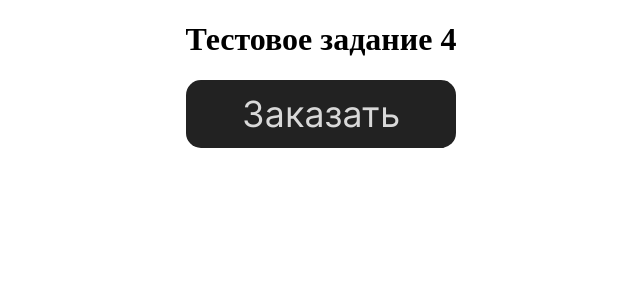
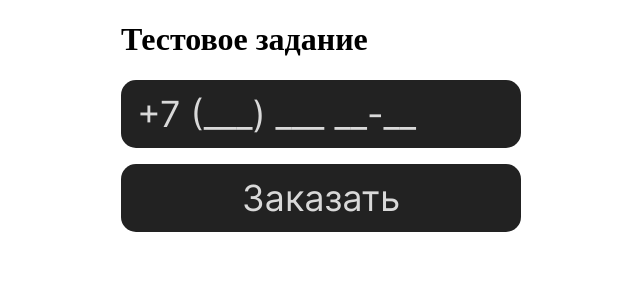
Before and after one commit to VanVorobyov/o-complex, a Next.js app: page / in a window 1280 px wide. Shown: the top 300 px of the page, without its empty margins (319-959 px from the left). Built offline with nearby package versions, Linux system fonts and the light colour scheme.

Commit message:
feat(ui): add input components

```diff
--- a/package.json
+++ b/package.json
@@ -15,6 +15,7 @@
 		"next": "14.2.1",
 		"react": "^18",
 		"react-dom": "^18",
+		"react-number-format": "^5.3.4",
 		"sass": "^1.75.0"
 	},
 	"devDependencies": {
--- a/src/app/globals.css
+++ b/src/app/globals.css
@@ -3,6 +3,10 @@
 
 /* Подключение шрифтов  */
 @import url('../shared/assets/fonts/fonts.css');
+
+* {
+  box-sizing: border-box;
+}
 
 html,
 body {
--- a/src/pages/main-page/ui/main-page.tsx
+++ b/src/pages/main-page/ui/main-page.tsx
@@ -2,12 +2,18 @@
 
 import React from 'react';
 import { Button } from '@/shared/ui/Button/Button';
+import { Input } from '@/shared/ui/Input/Input';
 
 export const MainPage = () => {
   return (
     <>
       <div>
-        <h1> Тестовое задание 4 </h1>
+        <h1> Тестовое задание </h1>
+
+        <Input name={'phone'} />
+
+        <p></p>
+
         <Button>
           <span>Заказать</span>
         </Button>
--- /dev/null
+++ b/src/shared/ui/Input/Input.module.scss
@@ -0,0 +1,24 @@
+@import '../../style/variables.scss';
+
+%baseInputStyle {
+	width: 400px;
+	height: 68px;
+	padding: 12px 16px;
+	border-radius: $--Border-radius-size;
+	font-size: $--Font-size-l;
+	font-family: $--Font;
+	font-weight: 400;
+	line-height: normal;
+	letter-spacing: 0px;
+	border: none;
+}
+
+.input {
+	@extend %baseInputStyle;
+	background-color: $--Colors-black;
+	color: $--Colors-white;
+
+	&:hover {
+		scale: 1;
+	}
+}
--- /dev/null
+++ b/src/shared/ui/Input/Input.tsx
@@ -0,0 +1,15 @@
+import { FC } from 'react';
+
+import { PatternFormat } from 'react-number-format';
+import { IInputProps } from '@/shared/ui/Input/types';
+import styles from './Input.module.scss';
+
+
+export const Input: FC<IInputProps> = ({
+  name,
+  ...props
+}) => {
+  return (
+    <PatternFormat value={''} name={name} className={styles.input} format='+7 (###) ### ##-##' allowEmptyFormatting mask='_' />
+  );
+};
--- /dev/null
+++ b/src/shared/ui/Input/types.ts
@@ -0,0 +1,5 @@
+import { InputHTMLAttributes } from 'react';
+
+export interface IInputProps extends InputHTMLAttributes<HTMLInputElement> {
+  name: string;
+}
```
Also changed, not shown: 1 other file (tests, documents, lock files or other folders).
